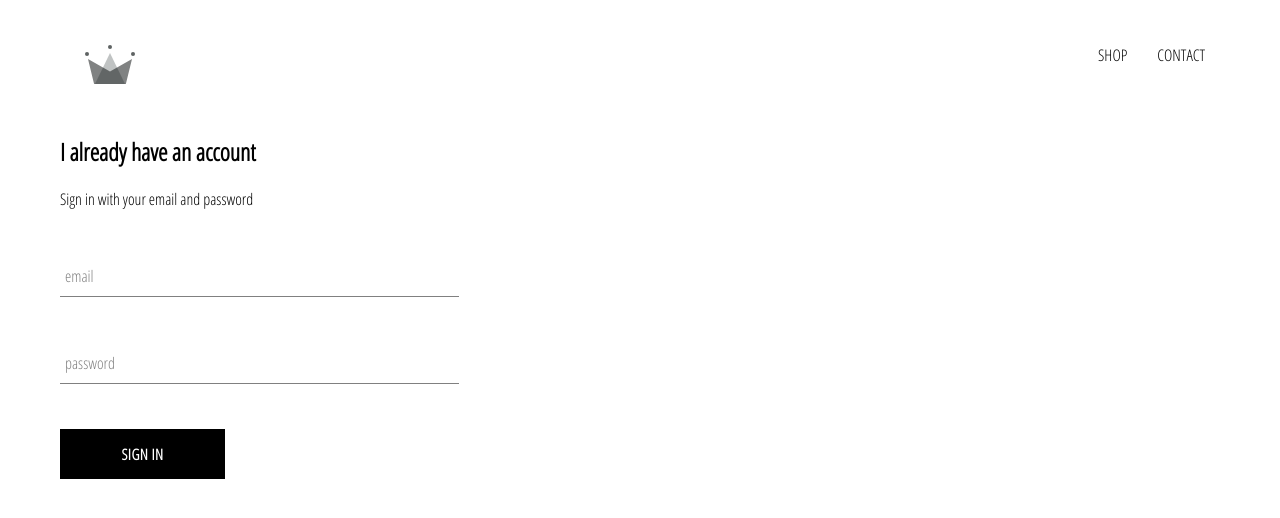
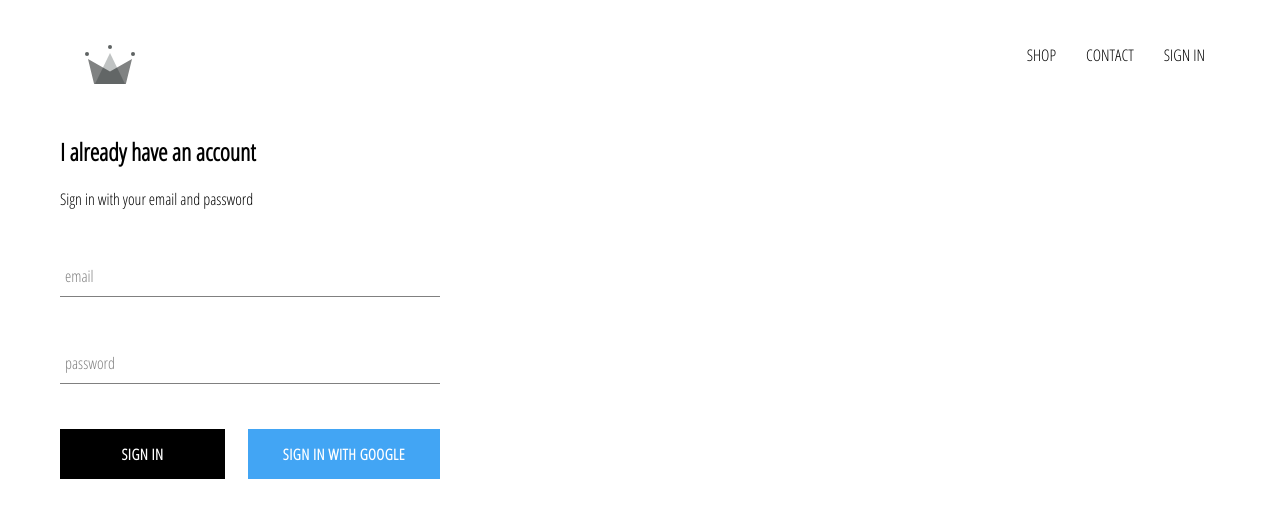
Before and after one commit to andordavoti/crwn-clothing, a React (Create React App) app: page /signin in a window 1280 px wide. Shown: the top 518 px of the page. Built offline with nearby package versions, Linux system fonts and the light colour scheme; no server answers.

Commit message:
integrated firebase into the app, created sign in page and sign in component and added sign in with google

```diff
--- a/package.json
+++ b/package.json
@@ -6,6 +6,7 @@
     "@testing-library/jest-dom": "^4.2.4",
     "@testing-library/react": "^9.5.0",
     "@testing-library/user-event": "^7.2.1",
+    "firebase": "^7.12.0",
     "node-sass": "^4.13.1",
     "react": "^16.13.0",
     "react-dom": "^16.13.0",
--- a/src/App.css
+++ b/src/App.css
@@ -7,3 +7,7 @@
     text-decoration: none;
     color: black;
 }
+
+* {
+    box-sizing: border-box;
+}
--- a/src/App.js
+++ b/src/App.js
@@ -5,10 +5,25 @@
 import SignInAndSignUp from './pages/sign-in-and-sign-up/sign-in-and-sign-up.component'
 import { Switch, Route } from 'react-router-dom'
 import Header from './components/header/header.component'
+import { auth } from './firebase/firebase.utils'
 
-const App = () => {
+class App extends React.Component {
+
+  state = { currentUser: null }
+
+  unsubscribeFromAuth = null
+
+  componentDidMount() {
+    this.unsubscribeFromAuth = auth.onAuthStateChanged(user => this.setState({ currentUser: user }))
+  }
+
+  componentWillUnmount() {
+    this.unsubscribeFromAuth()
+  }
+
+  render() {
     return <div>
-    <Header />
+      <Header currentUser={this.state.currentUser} />
       <Switch>
         <Route exact path='/' component={HomePage} />
         <Route path='/shop' component={ShopPage} />
@@ -16,5 +31,6 @@
       </Switch>
     </div>
   }
+}
 
 export default App
--- a/src/components/custom-button/custom-button.component.jsx
+++ b/src/components/custom-button/custom-button.component.jsx
@@ -2,8 +2,10 @@
 
 import './custom-button.styles.scss'
 
-const CustomButton = ({ children, ...otherProps }) => {
-    return <button className='custom-button'>
+const CustomButton = ({ children, isGoogleSignIn, ...otherProps }) => {
+    return <button
+        className={`${isGoogleSignIn ? 'google-sign-in' : ''} custom-button`}
+        {...otherProps}>
         {children}
     </button>
 }
--- a/src/components/custom-button/custom-button.styles.scss
+++ b/src/components/custom-button/custom-button.styles.scss
@@ -19,4 +19,13 @@
     color: black;
     border: 1px solid black;
   }
+
+  &.google-sign-in {
+    background-color: #42a5f4;
+    color: white
+  }
+    &:hover {
+      background-color: #357ae8;
+      border: none;
+    }
 }
--- a/src/components/header/header.component.jsx
+++ b/src/components/header/header.component.jsx
@@ -1,11 +1,13 @@
 import React from 'react'
 import { Link } from 'react-router-dom'
+
+import { auth } from '../../firebase/firebase.utils';
 
 import { ReactComponent as Logo } from '../../assets/crown.svg'
 
 import './header.styles.scss'
 
-const Header = () => {
+const Header = ({ currentUser }) => {
     return <div className='header'>
         <Link className='logo-container' to='/'>
             <Logo className='logo' />
@@ -13,10 +15,18 @@
         <div className='options'>
             <Link className='option' to='/shop'>
                 SHOP
-        </Link>
+            </Link>
             <Link className='option' to='/shop'>
                 CONTACT
-        </Link>
+            </Link>
+            {
+                currentUser ?
+                    <div className='option' onClick={() => auth.signOut()}>SIGN OUT</div>
+                    :
+                    <Link className='option' to='/signin'>
+                        SIGN IN
+                    </Link>
+            }
         </div>
     </div>
 }
--- a/src/components/header/header.styles.scss
+++ b/src/components/header/header.styles.scss
@@ -20,6 +20,7 @@
 
     .option {
       padding: 10px 15px;
+      cursor: pointer;
     }
   }
 }
--- a/src/components/menu-item/menu-item.component.jsx
+++ b/src/components/menu-item/menu-item.component.jsx
@@ -4,7 +4,6 @@
 import './menu-item.styles.scss'
 
 const MenuItem = ({ title, imageUrl, size, history, linkUrl, match }) => {
-    console.log(size)
     return <div className={`${size} menu-item`} onClick={() => history.push(`${match.url}${linkUrl}`)}>
         <div className='background-image' style={{ backgroundImage: `url(${imageUrl})` }} />
         <div className='content'>
--- a/src/components/sign-in/sign-in.component.jsx
+++ b/src/components/sign-in/sign-in.component.jsx
@@ -3,6 +3,8 @@
 
 import './sign-in.styles.scss'
 import CustomButton from '../custom-button/custom-button.component'
+
+import { signInWithGoogle } from '../../firebase/firebase.utils'
 
 export default class SignIn extends React.Component {
 
@@ -32,7 +34,10 @@
 
                 <FormInput label='password' type="password" name='password' value={password} handleChange={this.handleChange} required />
 
-                <CustomButton type='submit'>Sign In</CustomButton>
+                <div className='buttons'>
+                    <CustomButton type='submit'>Sign in</CustomButton>
+                    <CustomButton type='button' onClick={signInWithGoogle} isGoogleSignIn>Sign in with Google</CustomButton>
+                </div>
             </form>
         </div>
     }
--- a/src/components/sign-in/sign-in.styles.scss
+++ b/src/components/sign-in/sign-in.styles.scss
@@ -1,5 +1,5 @@
 .sign-in {
-    width: 30vw;
+    width: 380px;
     display: flex;
     flex-direction: column;
 
@@ -7,3 +7,8 @@
         margin: 10px 0
     }
 }
+
+.buttons {
+    display: flex;
+    justify-content: space-between;
+}
--- /dev/null
+++ b/src/firebase/firebase.utils.js
@@ -0,0 +1,26 @@
+import firebase from 'firebase/app'
+import 'firebase/firestore'
+import 'firebase/auth'
+
+const config = {
+    apiKey: "AIzaSyBIu-ulhFZ5hO4zVEm5rbLweWvS_896kw0",
+    authDomain: "crwn-clothing-983fb.firebaseapp.com",
+    databaseURL: "https://crwn-clothing-983fb.firebaseio.com",
+    projectId: "crwn-clothing-983fb",
+    storageBucket: "crwn-clothing-983fb.appspot.com",
+    messagingSenderId: "223900266260",
+    appId: "1:223900266260:web:3bfb7c9b2f1f4c352c9c01",
+    measurementId: "G-8HW5F66HGE"
+}
+
+firebase.initializeApp(config)
+
+export const auth = firebase.auth()
+export const firestore = firebase.firestore()
+
+const provider = new firebase.auth.GoogleAuthProvider()
+
+provider.setCustomParameters({ prompt: 'select_account' })
+export const signInWithGoogle = () => auth.signInWithPopup(provider)
+
+export default firebase
```
Also changed, not shown: 1 other file (tests, documents, lock files or other folders). Lines whose indentation alone changed are shown as unchanged.
